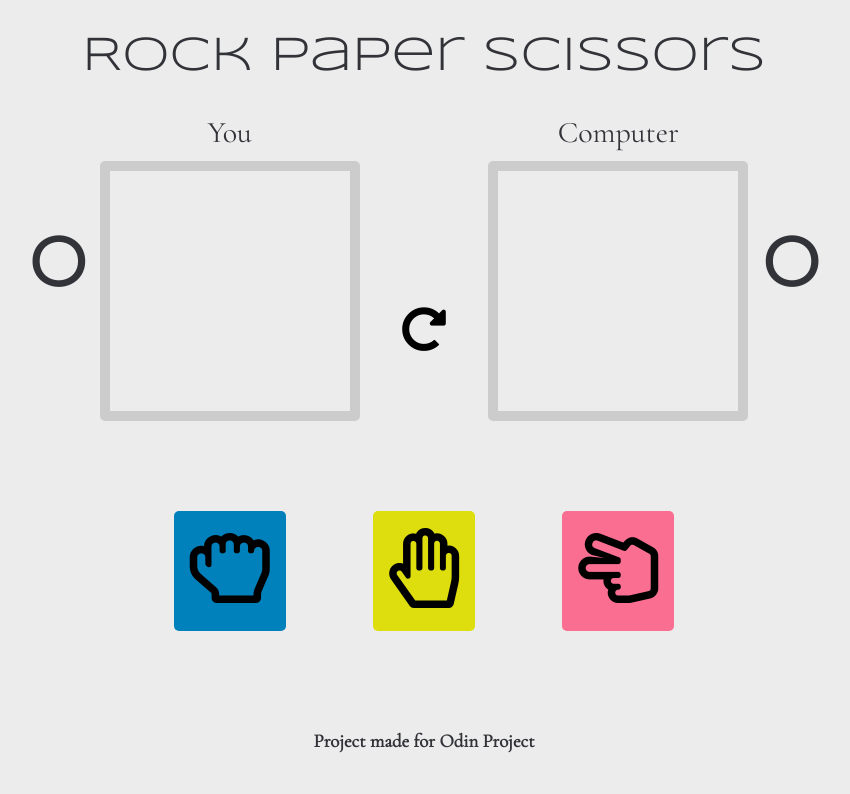
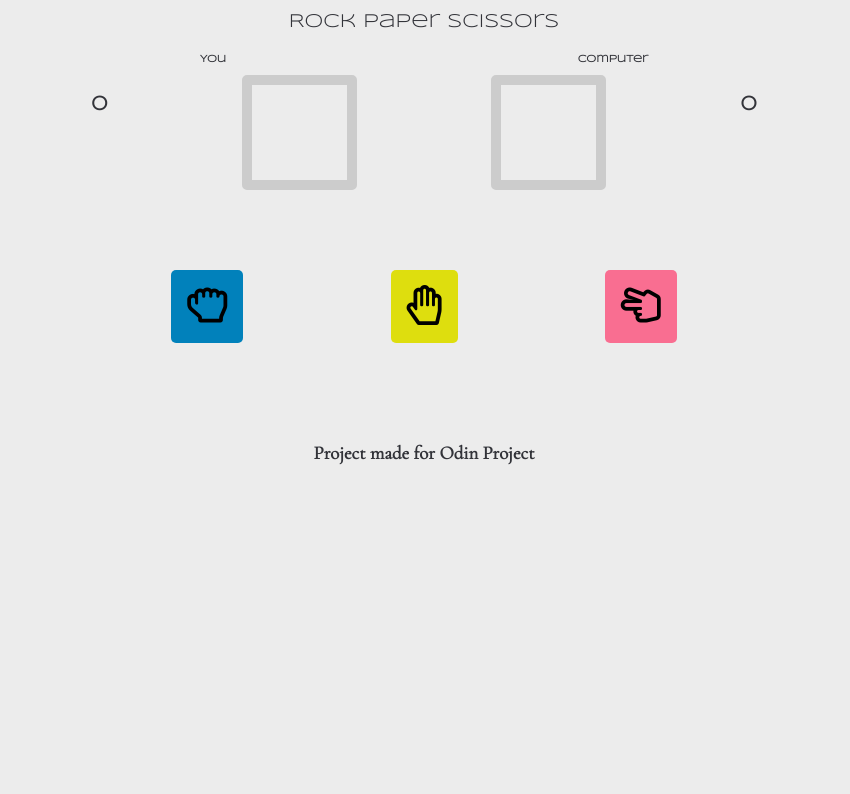
Before and after one commit to vanessacor/site, a plain HTML site: page games/rock-paper-scissors/index.html in a window 1280 px wide. Shown: the whole page, without its empty margins (216-1066 px from the left). Drawn offline with nearby package versions, Linux system fonts and the light colour scheme.

Commit message:
change style RPS

```diff
--- a/games/rock-paper-scissors/index.html
+++ b/games/rock-paper-scissors/index.html
@@ -16,25 +16,25 @@
   </header>
 
   <main id="site-main" class="container">
-        <span id="title1">You</span>
-        <span id="title2">Computer</span>
+    <div id="players">
+      <p id="title1">You</p>
+      <p id="title2">Computer</p>
+    </div>
+    <div class="game">
       <p id="player-score">0</p>
       <div class="move" id="player-move">
         <i class="rock far fa-hand-rock" id="player-rock"></i>
         <i class="paper far fa-hand-paper" id="player-paper"></i>
         <i class="scissors far fa-hand-scissors" id="player-scissors"></i>
       </div>
-        <button id="reset">
-            <i class="fas fa-redo-alt"></i>
-        </button>
-        <p id="computer-score">0</p>
       <div class="move" id="computer-move">
         <i class="rock far fa-hand-rock" id="computer-rock"></i>
         <i class="paper far fa-hand-paper" id="computer-paper"></i>
         <i class="scissors far fa-hand-scissors" id="computer-scissors"></i>
       </div>
-        <h2 id="player-wins">You Win!!</h2>
-        <h2 id="computer-wins">Computer Wins!</h2>
+      <p id="computer-score">0</p>
+    </div>
+    <div id="choices">
       <button class="button" id="rock">
         <i class="far fa-hand-rock"></i>
       </button>
@@ -44,6 +44,14 @@
       <button class="button" id="scissors">
         <i class="far fa-hand-scissors"></i>
       </button>
+    </div>
+    <div id="game-finish">
+      <button id="reset">
+        <i class="fas fa-redo-alt"></i>
+      </button>
+      <h2 id="player-wins">You Win!!</h2>
+      <h2 id="computer-wins">Computer Wins!</h2>
+    </div>
 
   </main>
 
--- a/games/rock-paper-scissors/style.css
+++ b/games/rock-paper-scissors/style.css
@@ -21,7 +21,7 @@ body {
 
 h1 {
   font-family: 'Syncopate', sans-serif;
-  font-size: 48px;
+  font-size: 19px;
   font-weight: lighter;
 }
 
@@ -32,7 +32,7 @@ h2 {
 
 p {
   font-family: 'Syncopate', sans-serif;
-  font-size: 70px;
+  font-size: 10px;
   font-weight: bold;
 }
 
@@ -43,9 +43,13 @@ a {
 /* layout */
 
 .container {
-margin: 0 auto;
-width: 100%;
-max-width: 800px;
+margin: 0 20px;
+}
+
+#site-main {
+  margin: 0 auto;
+  width: 100%;
+  max-width: 800px;
 }
 
 /* site header */
@@ -54,128 +58,70 @@ max-width: 800px;
   text-align: center;
 }
 
+/* site main */
 
-/* site main */
-#site-main {
-  display: grid;
-  grid-template-columns: auto auto auto auto auto;
-  grid-template-rows: auto auto auto;
-  grid-column-gap: 5px;
-  grid-row-gap: 10px;
-  margin: 0 auto;
-  width: 100%;
+#players {
+  display: flex;
+  flex-direction: row;
+  justify-content: space-around;
 }
 
-#title1 {
-  grid-column-start: 2;
-  grid-column-end: 3;
-  grid-row-start: 1;
-  grid-row-end: 2;
-  justify-self: center;
-  font-size: 30px;
+.game {
+  display: flex;
+  flex-direction: row;
+  justify-content: space-around;
 }
 
-#title2 {
-  grid-column-start: 4;
-  grid-column-end: 5;
-  grid-row-start: 1;
-  grid-row-end: 2;
-  justify-self: center;
-  font-size: 30px;
+.game p {
+  font-size: 20px;
 }
 
-#player-wins, #computer-wins {
-  display: none;
-  grid-column-start: 2;
-  grid-column-end: 5;
-  grid-row-start: 4;
-  justify-self: center;
-}
-
-#player-score {
-  grid-column-start: 1;
-  grid-column-end: 1;
-  grid-row-start: 2;
-  grid-row-end: 3;
-  justify-self: center;
-}
-
-#computer-score {
-  grid-column-start: 5;
-  grid-column-end: 6;
-  grid-row-start: 2;
-  grid-row-end: 3;
-  justify-self: center;
-}
-
-#player-move {
-  grid-column-start: 2;
-  grid-column-end: 3;
-  grid-row-start: 2;
-  grid-row-end: 3;
+.move {
   border: 10px solid #ccc;
   border-radius: 5px;
-  width: 260px;
-  height: 260px;
-  justify-self: center;
+  width: 115px;
+  height: 115px;
   margin-bottom: 80px;
 }
 
-#computer-move {
-  grid-column-start: 4;
-  grid-column-end: 5;
-  grid-row-start: 2;
-  grid-row-end: 3;
-  border: 10px solid #ccc;
-  border-radius: 5px;
-  width: 260px;
-  height: 260px;
-  justify-self: center;
+#choices {
+  display: flex;
+  flex-direction: row;
+  justify-content: space-evenly;
+}
+
+ #game-finish {
+   display: block;
+   text-align: center;
+ }
+#player-wins, #computer-wins {
+  display: none;
 }
 
 #reset {
-  grid-column-start: 3;
-  grid-column-end: 4;
-  grid-row-start: 2;
-  grid-row-end: 3;
   border-radius: 5px;
   font-size: 45px;
   border: none;
   cursor: pointer;
-  align-self: center;
   background-color: transparent;
+  display: none;
 }
 
 #rock {
-  grid-column-start: 2;
-  grid-column-end: 3;
-  grid-row-start: 3;
-  grid-row-end: 4;
-  justify-self: center;
   background-color: #0181bb;
 }
 
 #paper {
-  grid-column-start: 3;
-  grid-column-end: 4;
-  grid-row-start: 3;
-  grid-row-end: 4;
-  justify-self: center;
   background-color: #dede0e;
 }
 
 #scissors {
-  grid-column-start: 4;
-  grid-column-end: 5;
-  grid-row-start: 3;
-  grid-row-end: 4;
-  justify-self: center;
   background-color: #f96e91;
 }
 
 .button {
   border-radius: 5px;
-  font-size: 80px;
+  font-size: 40px;
   padding: 14px 16px;
   border: none;
   cursor: pointer;
@@ -183,7 +129,7 @@ max-width: 800px;
 
 .move i {
   border-radius: 5px;
-  font-size: 211px;
+  font-size: 67px;
   padding: 14px 16px;
   border: none;
   cursor: pointer;
```
Lines whose indentation alone changed are shown as unchanged.
